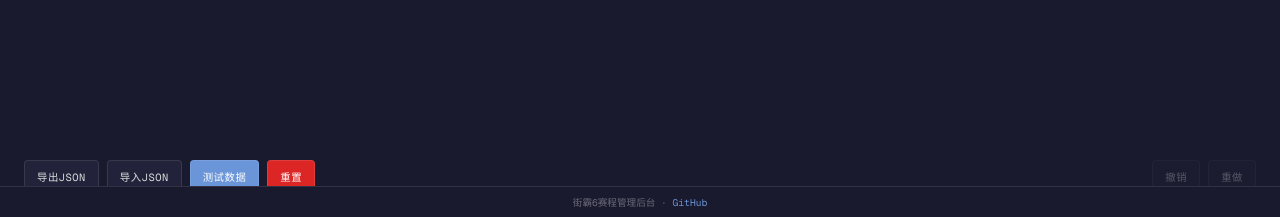
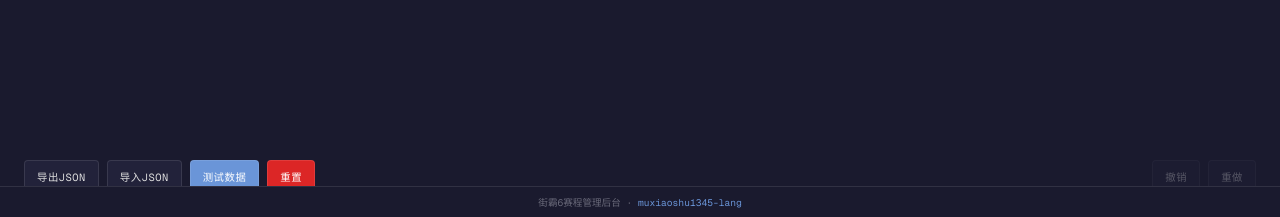
Before and after one commit to muxiaoshu1345-lang/SF6-Tournament-Manager, a Flask app: page / in a window 1280 px wide. Shown: the part 583-800 px from the top of the page. Run offline with Flask 2, Linux system fonts and the light colour scheme; some web fonts are replaced.

Commit message:
fix: watermark links to author profile

```diff
--- a/templates/index.html
+++ b/templates/index.html
@@ -97,7 +97,7 @@
   <div id="toast-container"></div>
 
   <footer style="position:fixed;bottom:0;left:0;right:0;text-align:center;padding:0.5rem;font-family:var(--font-mono);font-size:0.6rem;color:var(--color-soft);background:var(--color-paper);border-top:1px solid var(--color-rule);">
-    街霸6赛程管理后台 · <a href="https://github.com/muxiaoshu1345-lang/SF6-Tournament-Manager" style="color:var(--color-link);text-decoration:none;">GitHub</a>
+    街霸6赛程管理后台 · <a href="https://github.com/muxiaoshu1345-lang" style="color:var(--color-link);text-decoration:none;">muxiaoshu1345-lang</a>
   </footer>
 
   <script src="/static/svg_renderer.js"></script>
```
